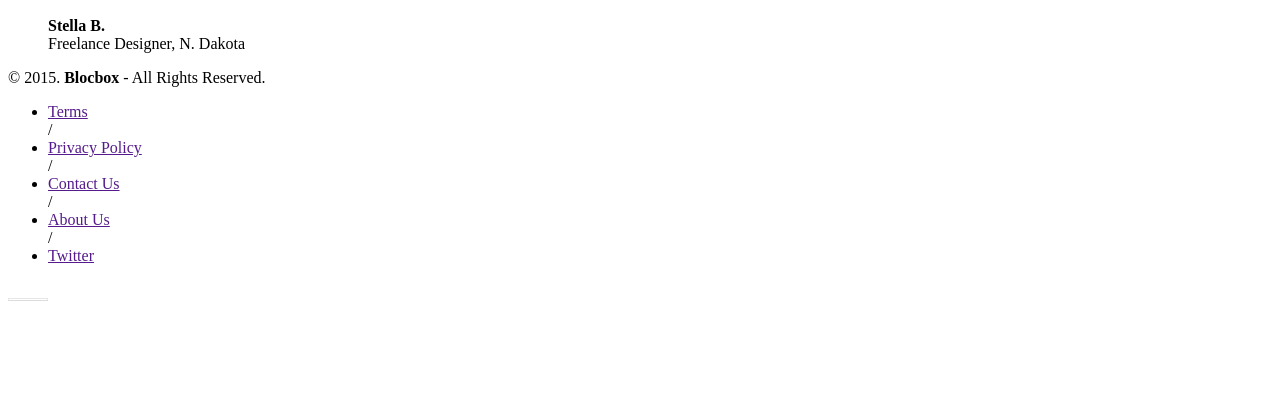
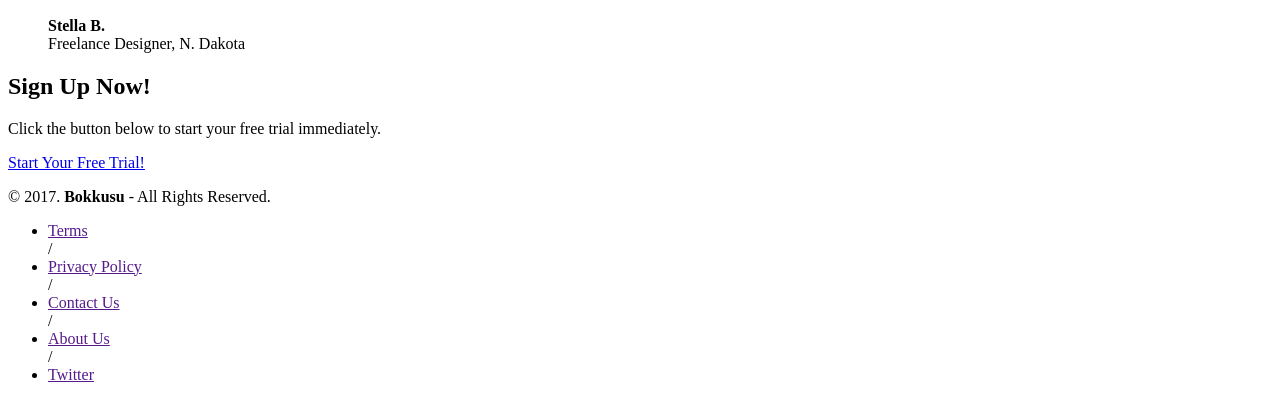
Before and after one commit to nrmunley/Bokkusu, a plain HTML site: page index.html in a window 1280 px wide. Shown: the part 3131-3537 px from the top of the page. Before the commit the page ends 3464 px from the top, so only its background shows below. Drawn offline with Linux system fonts and the light colour scheme; a web font is replaced by a local one.

Commit message:
Homepage HTML completed

```diff
--- a/index.html
+++ b/index.html
@@ -88,7 +88,7 @@
           <ul>
             <li>Unlimited folders</li>
             <li>Unlimited collaborators</li>
-            <li><strong>Unlimited</strong> of storage</li>
+            <li><strong>Unlimited</strong> amount of storage</li>
             <li>Real-time collaboration</li>
           </ul>
           <a href="signup.html" class="btn">Start Your Free Trial!</a>
@@ -100,7 +100,7 @@
   <!-- Testimonials -->
   <section class="testimonials">
     <div class="container">
-      <h2>Who usese bokkusu</h2>
+      <h2>Who uses bokkusu?</h2>
       <p>bokkusu has more than 100,000 satisfied users storing and collaborating<br/> with teams across the world. Here's what a few have to say:</p>
     </div>
     <ul class="container">
@@ -130,13 +130,22 @@
       </li>
     </ul>
   </section>
+
+<!-- Sign Up -->
+  <section class="sign up">
+    <div class="container">
+      <h2>Sign Up Now!</h2>
+      <p>Click the button below to start your free trial immediately.</p>
+      <a href="signup.html" class="btn">Start Your Free Trial!</a>
+    </div>
+  </section>
 </main>
 
 <!-- Footer -->
 <footer>
   <div class="container footer-nav-block">
       <div class="left-footer-block one-third">
-        <p class="copyright-block">&copy; 2015. <strong>Blocbox</strong> - All Rights Reserved.</p>
+        <p class="copyright-block">&copy; 2017. <strong>Bokkusu</strong> - All Rights Reserved.</p>
       </div>
       <nav class="link-block middle-footer-block one-third">
         <ul>
@@ -148,7 +157,7 @@
         </ul>
       </nav>
       <div class="right-footer-block one-third">
-        <img class="logo" src="images/site-logo.png" alt="Blocbox" />
+        <img class="logo" src="images/site-logo.png" alt="Bokkusu" />
       </div>
   </div>
 </footer>
```
